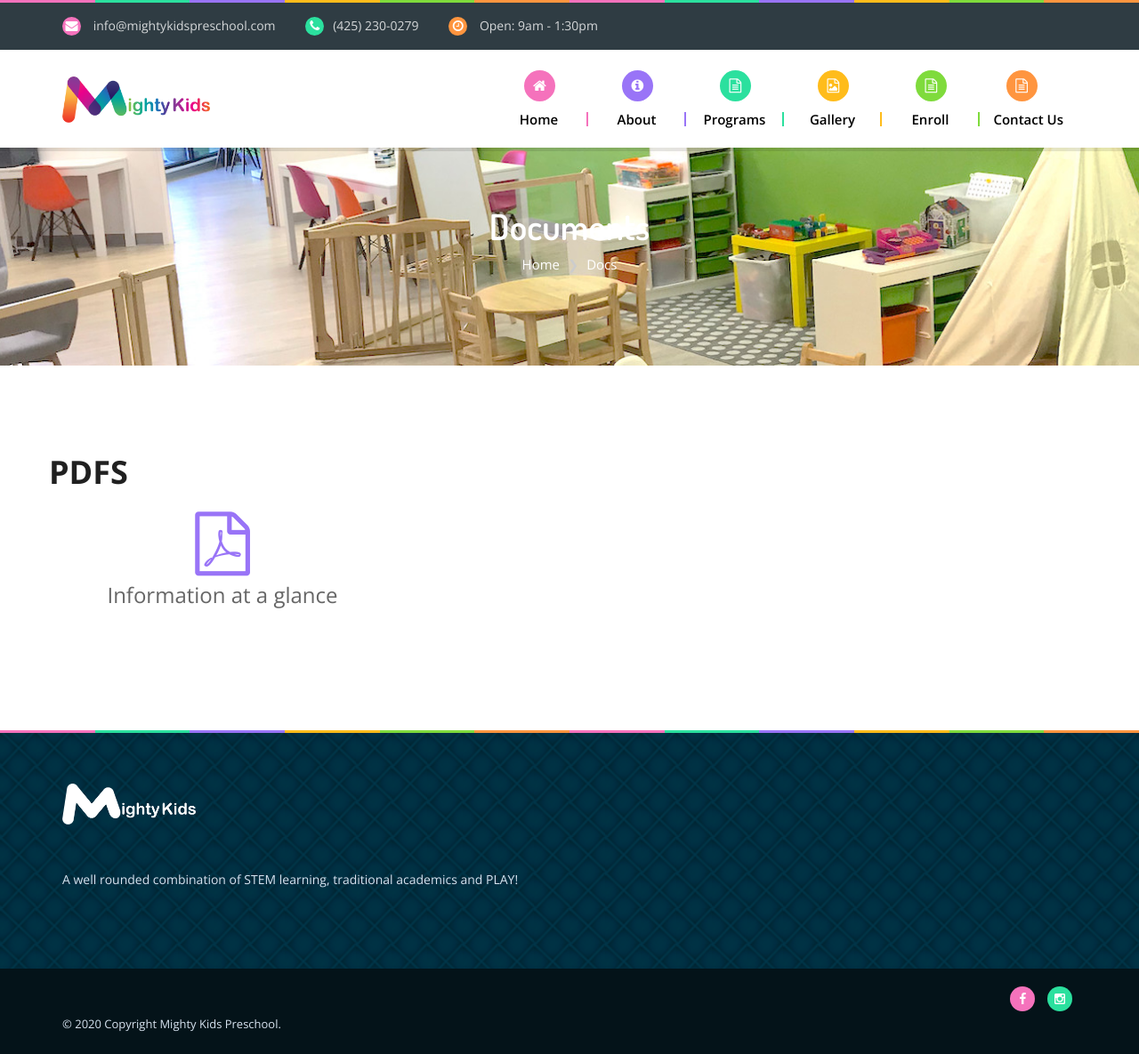
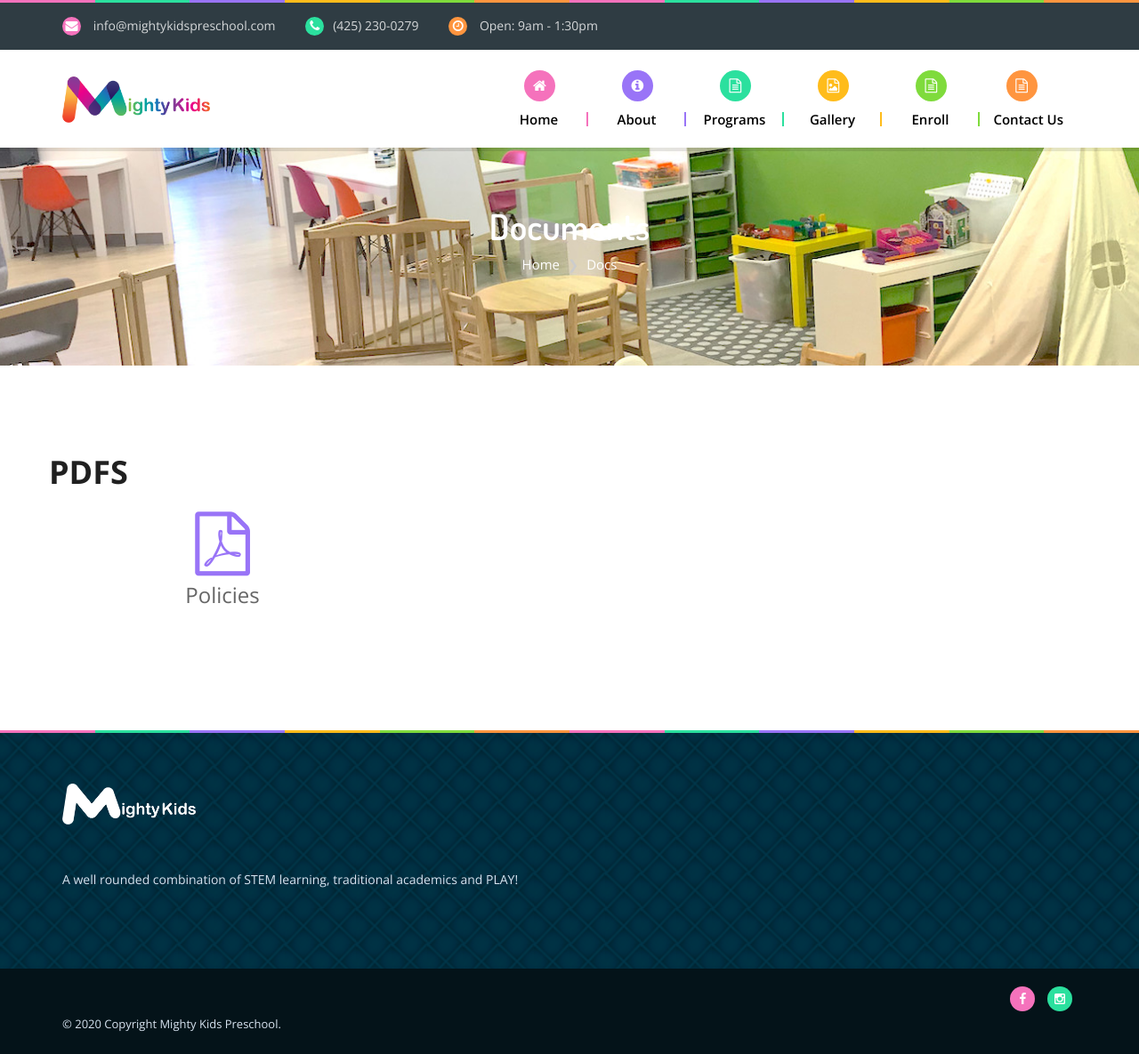
Before and after one commit to MightyKidsPreschool/website, a Jekyll site: the page built from src/docs.md, in a window 1280 px wide. Shown: the whole page at 89% size. Built offline with Jekyll 4.4.1, drawn with Linux system fonts in a browser that asks for light colours; nearby versions of some CDN libraries; library files that are not in the unit come from our copies.

Commit message:
Update page.html

```diff
--- a/src/_layouts/page.html
+++ b/src/_layouts/page.html
@@ -26,7 +26,7 @@ layout: default
                  <div class="text-center col-sm-4 col-xs-12" style="padding-bottom: 32px">
                  <a href="https://mightykidspreschool.com/assets/docs/policies_updated_1_20_2020.pdf">
                  <span style="font-size: 72px"><i class="fa fa-file-pdf-o"></i></span>
-                     <p style="padding-top: 10px; font-size: 24px">Information at a glance</p></a>
+                     <p style="padding-top: 10px; font-size: 24px">Policies</p></a>
                  </div>
 
 
```
